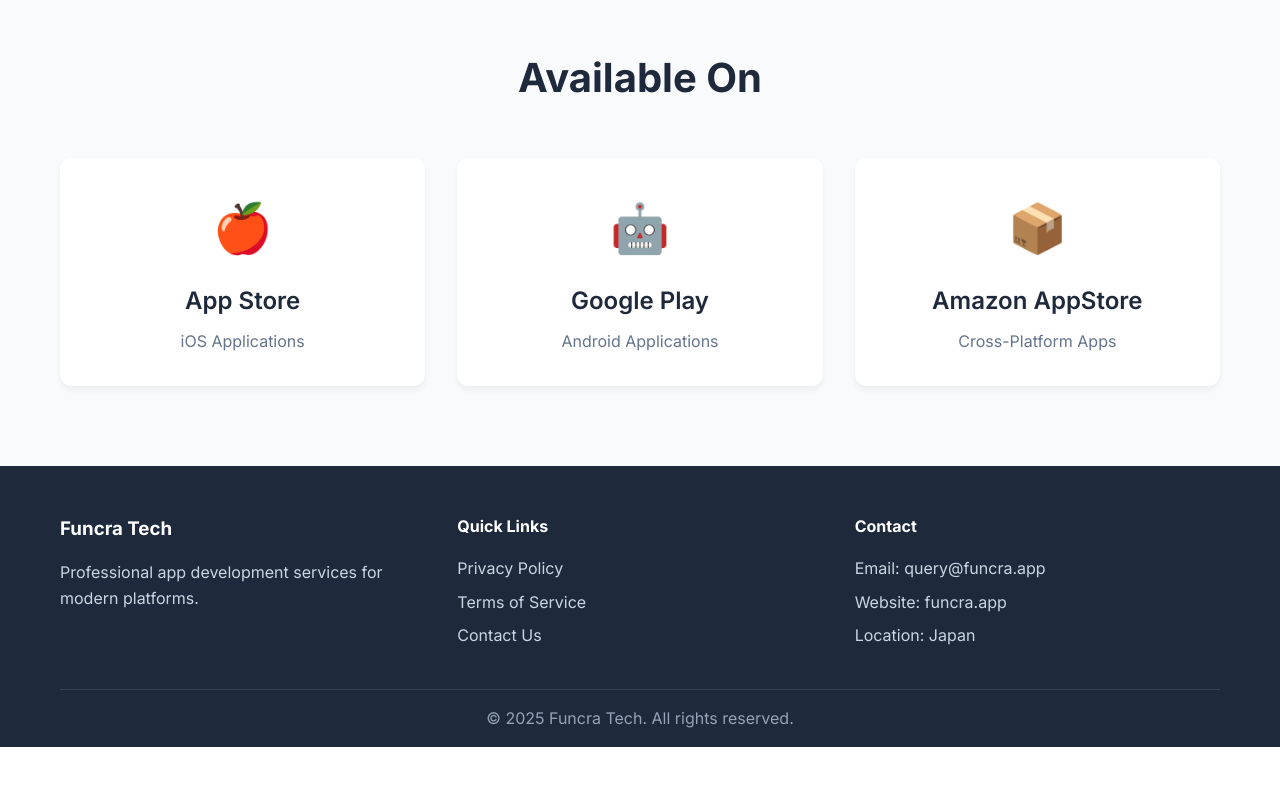
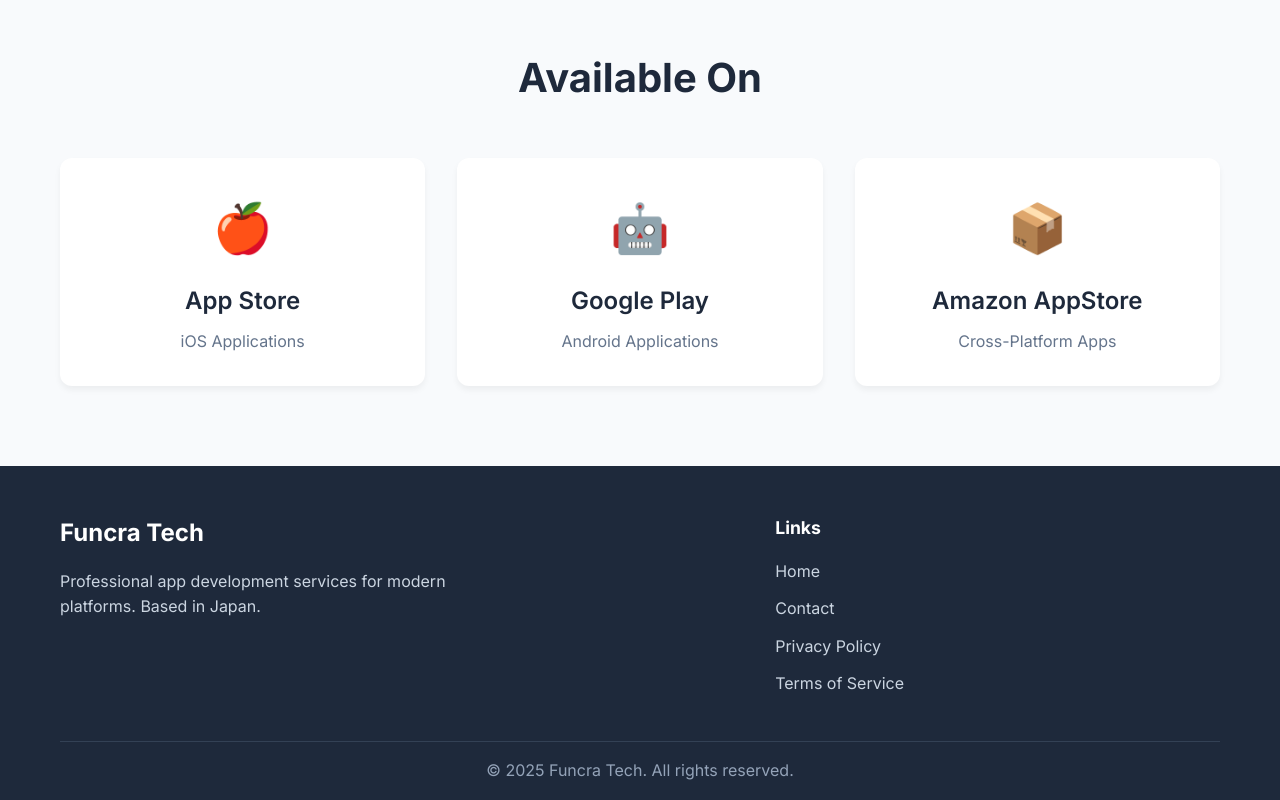
Before and after one commit to funcra/funcra.github.io, a plain HTML site: page index.html in a window 1280 px wide. Shown: the part 2098-2898 px from the top of the page. Before the commit the page ends 2845 px from the top, so only its background shows below. Drawn offline with Linux system fonts and the light colour scheme.

Commit message:
update footer

```diff
--- a/index.html
+++ b/index.html
@@ -149,23 +149,18 @@
     <footer class="footer">
         <div class="container">
             <div class="footer-content">
-                <div class="footer-section">
+                <div class="footer-section footer-brand">
                     <h3>Funcra Tech</h3>
-                    <p>Professional app development services for modern platforms.</p>
+                    <p>Professional app development services for modern platforms. Based in Japan.</p>
                 </div>
-                <div class="footer-section">
-                    <h4>Quick Links</h4>
+                <div class="footer-section footer-links">
+                    <h4>Links</h4>
                     <ul>
+                        <li><a href="index.html">Home</a></li>
+                        <li><a href="contact.html">Contact</a></li>
                         <li><a href="privacy.html">Privacy Policy</a></li>
                         <li><a href="terms.html">Terms of Service</a></li>
-                        <li><a href="contact.html">Contact Us</a></li>
                     </ul>
-                </div>
-                <div class="footer-section">
-                    <h4>Contact</h4>
-                    <p>Email: <a href="mailto:query@funcra.app">query@funcra.app</a></p>
-                    <p>Website: <a href="https://funcra.app">funcra.app</a></p>
-                    <p>Location: Japan</p>
                 </div>
             </div>
             <div class="footer-bottom">
--- a/styles.css
+++ b/styles.css
@@ -344,9 +344,30 @@ body {
 
 .footer-content {
     display: grid;
-    grid-template-columns: repeat(auto-fit, minmax(250px, 1fr));
-    gap: 2rem;
+    grid-template-columns: 1.5fr 1fr;
+    gap: 3rem;
     margin-bottom: 2rem;
+}
+
+.footer-brand {
+    max-width: 400px;
+}
+
+.footer-brand h3 {
+    margin-bottom: 1rem;
+    color: #ffffff;
+    font-size: 1.5rem;
+}
+
+.footer-brand p {
+    color: #cbd5e1;
+    line-height: 1.6;
+}
+
+.footer-links h4 {
+    margin-bottom: 1rem;
+    color: #ffffff;
+    font-size: 1.1rem;
 }
 
 .footer-section h3,
@@ -362,20 +383,34 @@ body {
 
 .footer-section ul {
     list-style: none;
+    padding: 0;
 }
 
 .footer-section ul li {
-    margin-bottom: 0.5rem;
+    margin-bottom: 0.75rem;
 }
 
 .footer-section a {
     color: #cbd5e1;
     text-decoration: none;
     transition: color 0.3s ease;
+    display: inline-block;
 }
 
 .footer-section a:hover {
     color: #ffffff;
+    transform: translateX(4px);
+}
+
+@media (max-width: 768px) {
+    .footer-content {
+        grid-template-columns: 1fr;
+        gap: 2rem;
+    }
+
+    .footer-brand {
+        max-width: 100%;
+    }
 }
 
 .footer-bottom {
```
Also changed, not shown: contact.html (+6 -11 lines), gatervpn/privacy-policy-ja.html (+6 -11 lines), gatervpn/privacy-policy.html (+6 -11 lines), privacy.html (+6 -11 lines), terms.html (+6 -11 lines).
